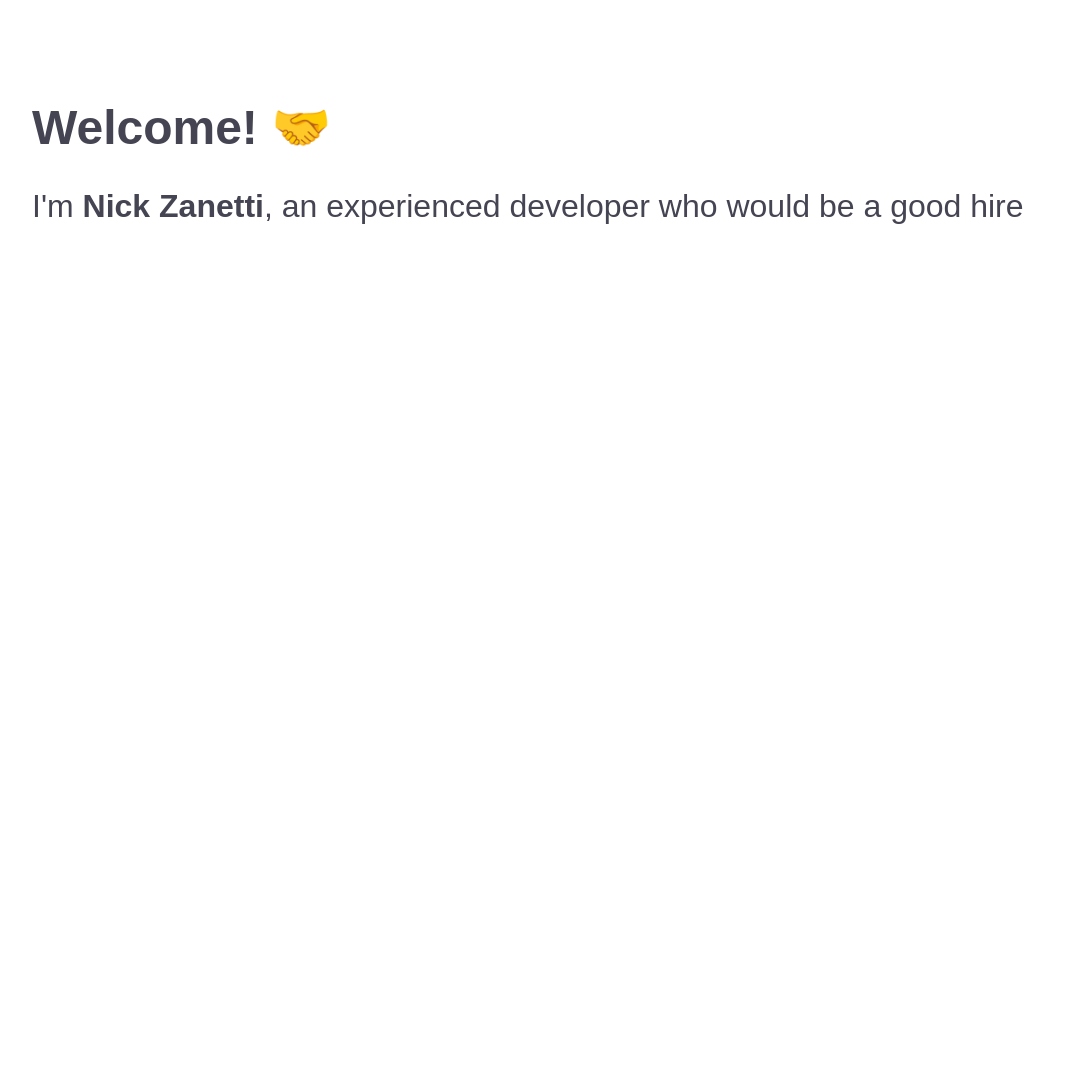
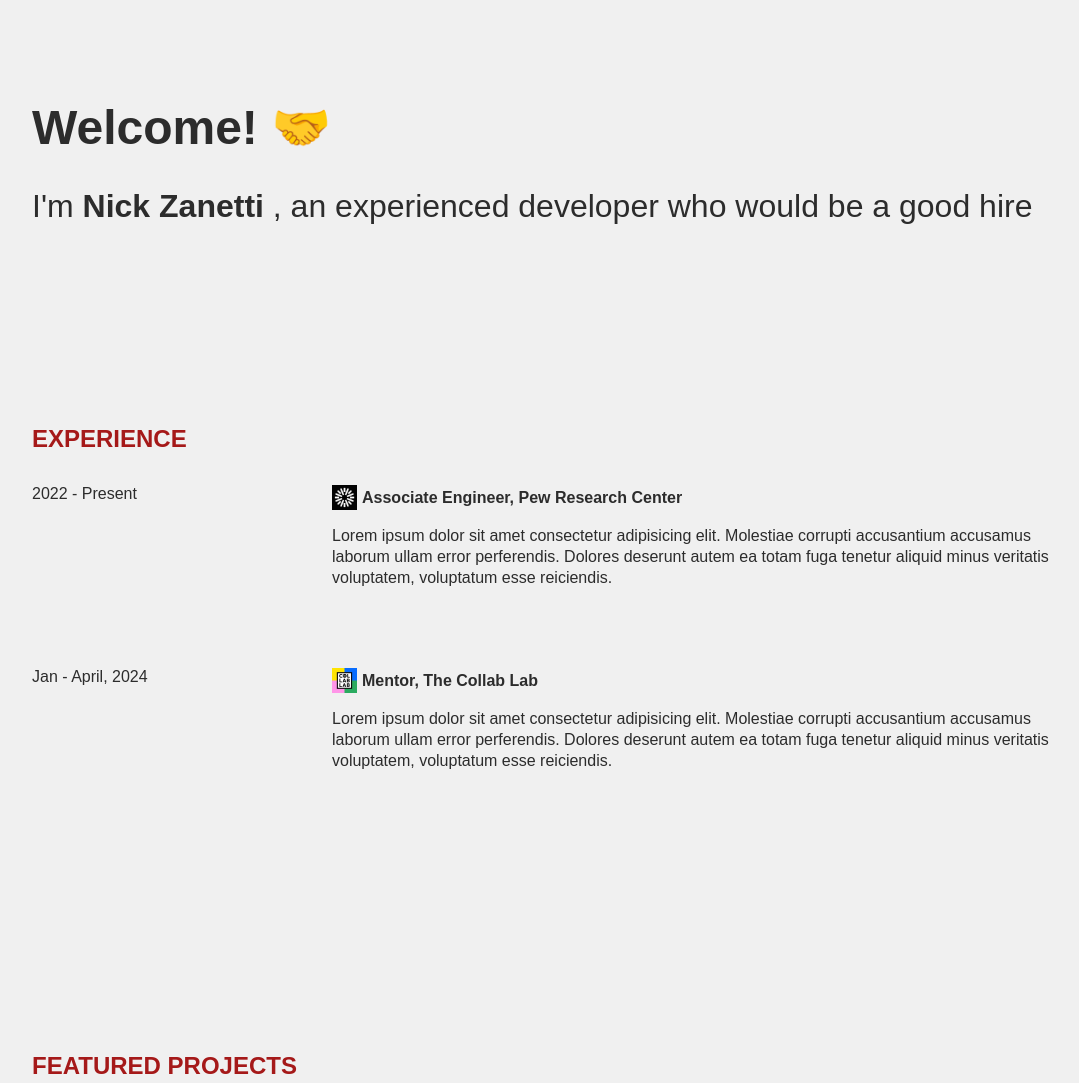
Before and after one commit to nick-zanetti/portfolio, a website: page index.html in a window 1280 px wide. Shown: the whole page, without its empty margins (84-1163 px from the left). Before the commit the page ends 800 px from the top, so only its background shows below. Drawn offline with Linux system fonts and the light colour scheme; a web font is replaced by a local one.

Commit message:
first few sections started

```diff
--- a/index.html
+++ b/index.html
@@ -1,20 +1,65 @@
 <!DOCTYPE html>
 <html lang="en">
   <head>
-  <link rel="preconnect" href="https://rsms.me/">
-  <link rel="stylesheet" href="https://rsms.me/inter/inter.css">
+    <link rel="preconnect" href="https://rsms.me/" />
+    <link rel="stylesheet" href="https://rsms.me/inter/inter.css" />
     <title>Nick Zanetti</title>
-  <link rel="stylesheet" href="./styles.css">
+    <link rel="stylesheet" href="./styles.css" />
   </head>
 
   <body>
-
     <header class="about">
       <h1 class="about__title">Welcome! 🤝</h1>
 
-  <h1 class="about__body">I'm <span class="about__body--name">Nick Zanetti</span>, an experienced developer who would be a good hire</h1>
-
+      <h1 class="about__body">
+        I'm
+        <span class="about__body--name">Nick Zanetti</span>
+        , an experienced developer who would be a good hire
+      </h1>
     </header>
-
+    <section class="experience">
+      <h2 class="section-title">EXPERIENCE</h2>
+      <div class="experience__item">
+        <p class="experience__dates">2022 - Present</p>
+        <div class="experience__description">
+          <div class="experience__description--title">
+            <img
+              class="experience__logo"
+              src="/pictures/pew-logo.png"
+              alt="prc logo"
+            />
+            <p>Associate Engineer, Pew Research Center</p>
+          </div>
+          <p class="experience__description--text">
+            Lorem ipsum dolor sit amet consectetur adipisicing elit. Molestiae
+            corrupti accusantium accusamus laborum ullam error perferendis.
+            Dolores deserunt autem ea totam fuga tenetur aliquid minus veritatis
+            voluptatem, voluptatum esse reiciendis.
+          </p>
+        </div>
+      </div>
+      <div class="experience__item">
+        <p class="experience__dates">Jan - April, 2024</p>
+        <div class="experience__description">
+          <div class="experience__description--title">
+            <img
+              class="experience__logo"
+              src="/pictures/collab-lab-logo.jpeg"
+              alt="prc logo"
+            />
+            <p>Mentor, The Collab Lab</p>
+          </div>
+          <p class="experience__description--text">
+            Lorem ipsum dolor sit amet consectetur adipisicing elit. Molestiae
+            corrupti accusantium accusamus laborum ullam error perferendis.
+            Dolores deserunt autem ea totam fuga tenetur aliquid minus veritatis
+            voluptatem, voluptatum esse reiciendis.
+          </p>
+        </div>
+      </div>
+    </section>
+    <section class="featured-projects">
+      <h2 class="section-title">FEATURED PROJECTS</h2>
+    </section>
   </body>
 </html>
--- a/styles.scss
+++ b/styles.scss
@@ -1,9 +1,12 @@
+$background-color: #f0f0f0;
+$text-color: #2c2c2c;
+$accent-color: #a51919;
+
 html {
   scroll-behavior: smooth;
-  background: #fff;
+  background: $background-color;
   background-repeat: no-repeat;
-  color: #444452;
-
+  color: $text-color;
 }
 
 :root {
@@ -26,7 +29,12 @@ body {
   height: 100vh;
 }
 
-/* ABOUT ME */
+.section-title {
+  font-size: 1.5rem;
+  font-weight: bold;
+  color: $accent-color;
+  margin-bottom: 2rem;
+}
 
 .about {
   padding: 100px 100px;
@@ -58,3 +66,41 @@ body {
     cursor: pointer;
   }
 }
+
+.experience {
+  padding: 100px 100px;
+
+  &__dates {
+    margin-right: 150px;
+    min-width: 150px;
+  }
+  &__logo {
+    height: 25px;
+    margin-right: 5px;
+    width: auto;
+    display: inline;
+  }
+
+  &__item {
+    display: flex;
+    margin-bottom: 5rem;
+  }
+
+  &__description--title {
+    display: flex;
+    align-items: center;
+    margin-bottom: 1rem;
+
+    p {
+      font-weight: bold;
+    }
+  }
+
+  &__description--text {
+    line-height: 1.3rem;
+  }
+}
+
+.featured-projects {
+  padding: 100px 100px;
+}
```
Also changed, not shown: pictures/collab-lab-logo.jpeg (added), pictures/pew-logo.png (added), pictures/pew-logo.svg (added), styles.css, 1 other file. Lines whose indentation alone changed are shown as unchanged.
